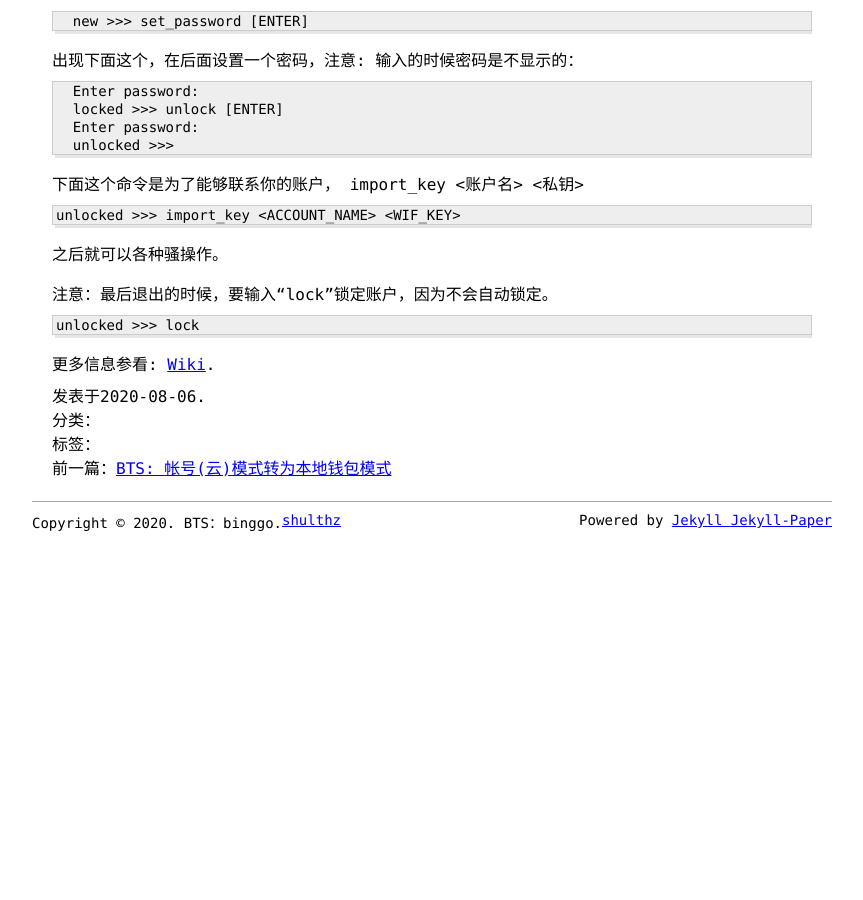
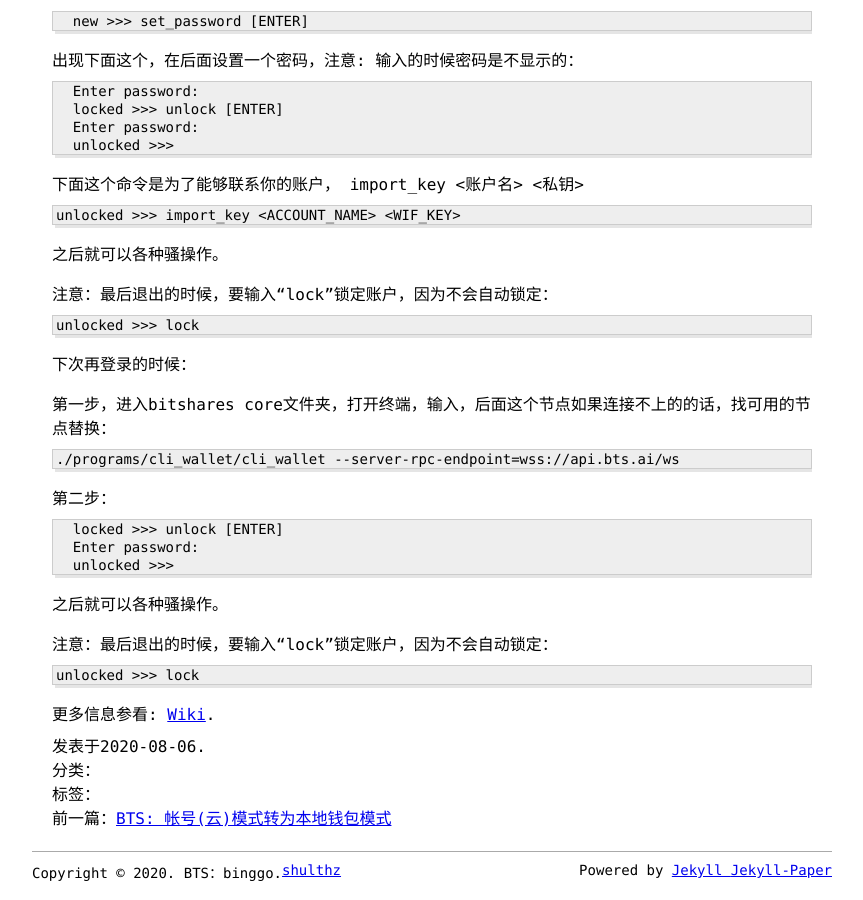
Before and after one commit to shulthz/shulthz.github.io, a Jekyll site: the page built from _posts/2020-08-06-简易cli_wallet命令行钱包的教程.markdown, in a window 1280 px wide and 900 px high, scrolled down 1404 px. Shown: the whole window, without its empty margins (208-1071 px from the left). Built offline with Jekyll 4.4.1, drawn with Linux system fonts in a browser that asks for light colours; before the commit the page ends 1954 px from its top, so only the background shows below that.

Commit message:
Update 2020-08-06-简易cli_wallet命令行钱包的教程.markdown

```diff
--- a/_posts/2020-08-06-简易cli_wallet命令行钱包的教程.markdown
+++ b/_posts/2020-08-06-简易cli_wallet命令行钱包的教程.markdown
@@ -94,9 +94,30 @@ Windows系统十有八九的会编译失败，所以只讲Linux操作系统
 
 之后就可以各种骚操作。
 
-注意：最后退出的时候，要输入“lock”锁定账户，因为不会自动锁定。
-
+注意：最后退出的时候，要输入“lock”锁定账户，因为不会自动锁定：
 
     unlocked >>> lock
 
+
+下次再登录的时候：
+
+第一步，进入bitshares core文件夹，打开终端，输入，后面这个节点如果连接不上的的话，找可用的节点替换：
+
+    ./programs/cli_wallet/cli_wallet --server-rpc-endpoint=wss://api.bts.ai/ws
+
+第二步：
+
+      locked >>> unlock [ENTER]
+      Enter password:
+      unlocked >>>
+
+之后就可以各种骚操作。
+
+注意：最后退出的时候，要输入“lock”锁定账户，因为不会自动锁定：
+
+    unlocked >>> lock
+
+
+
+
 更多信息参看:  [Wiki](https://github.com/bitshares/bitshares-core/wiki/CLI-Wallet-Cookbook).
```
